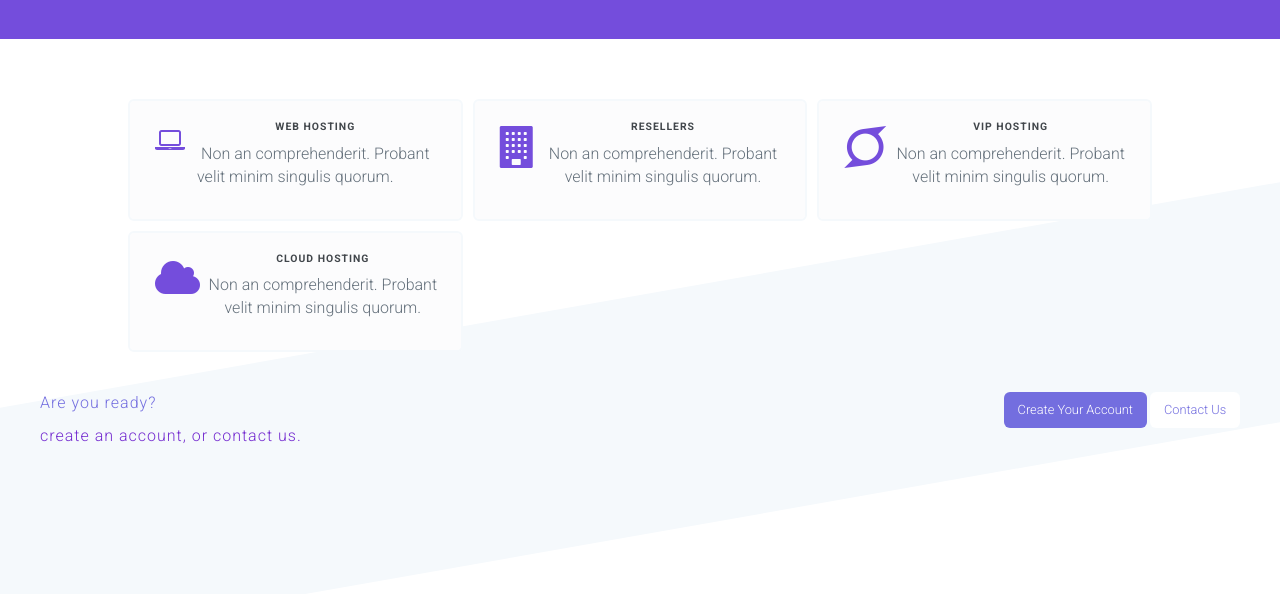
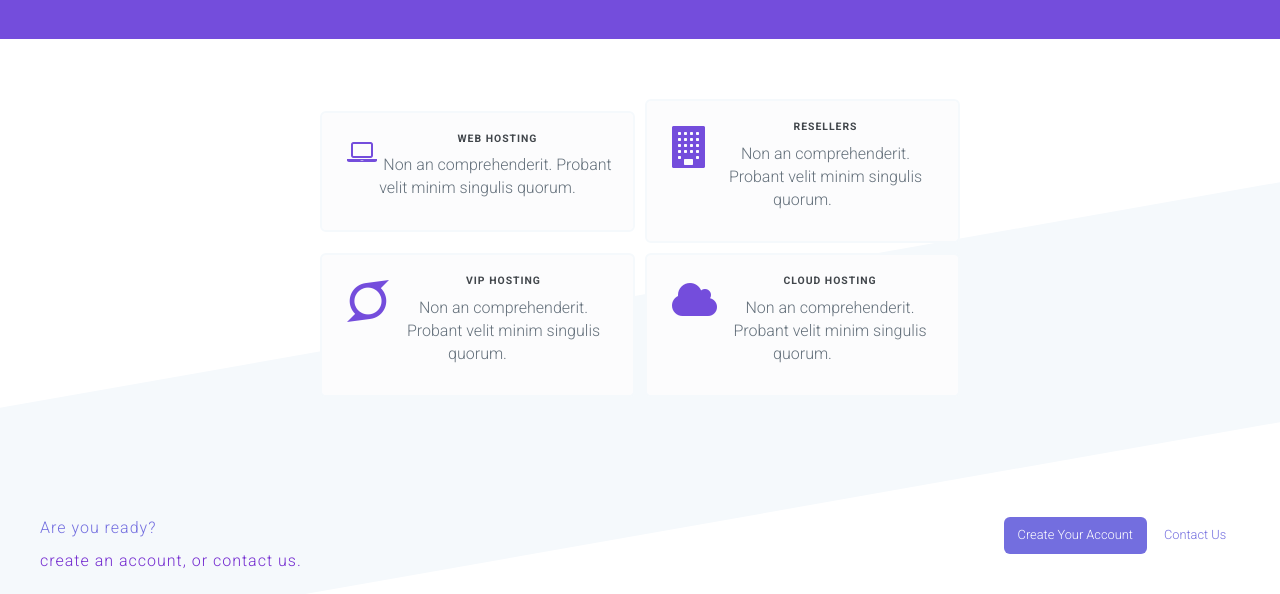
Before and after one commit to Miirbat/thesis-code-challenge, a website: page index.html in a window 1280 px wide. Shown: the part 761-1355 px from the top of the page. Drawn offline with nearby package versions, Linux system fonts and the light colour scheme; files that its build step writes are made by us from their sources.

Commit message:
services grid padding

```diff
--- a/css/stylesheets/sections/services.css
+++ b/css/stylesheets/sections/services.css
@@ -2,6 +2,7 @@
   height: 100%;
   justify-content: center;
   align-items: center;
+  margin-bottom: 10vh;
 }
 
 .services-content-title h3 {
@@ -27,6 +28,12 @@
   align-items: center;
 }
 
+.services-grid-wrapper {
+  padding: 0 25vw;
+  justify-content: center;
+  align-items: center;
+}
+
 .service-item {
   display: block;
   padding: 20px;
@@ -36,12 +43,6 @@
   text-align: center;
   align-items: center;
   justify-content: center;
-}
-
-.services-grid-wrapper {
-  padding: 0 10vw;
-  justify-content: center;
-  align-items: center;
 }
 
 .service-item-icon i {
```
